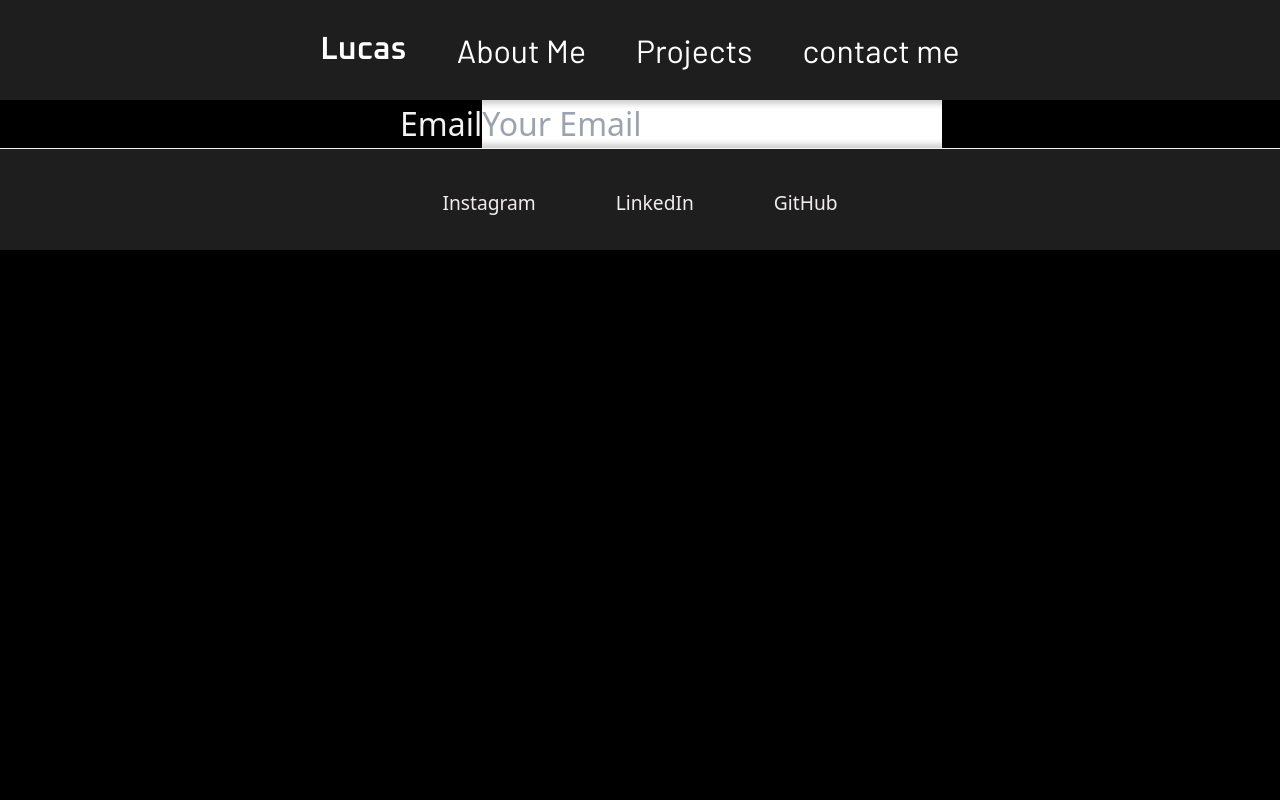
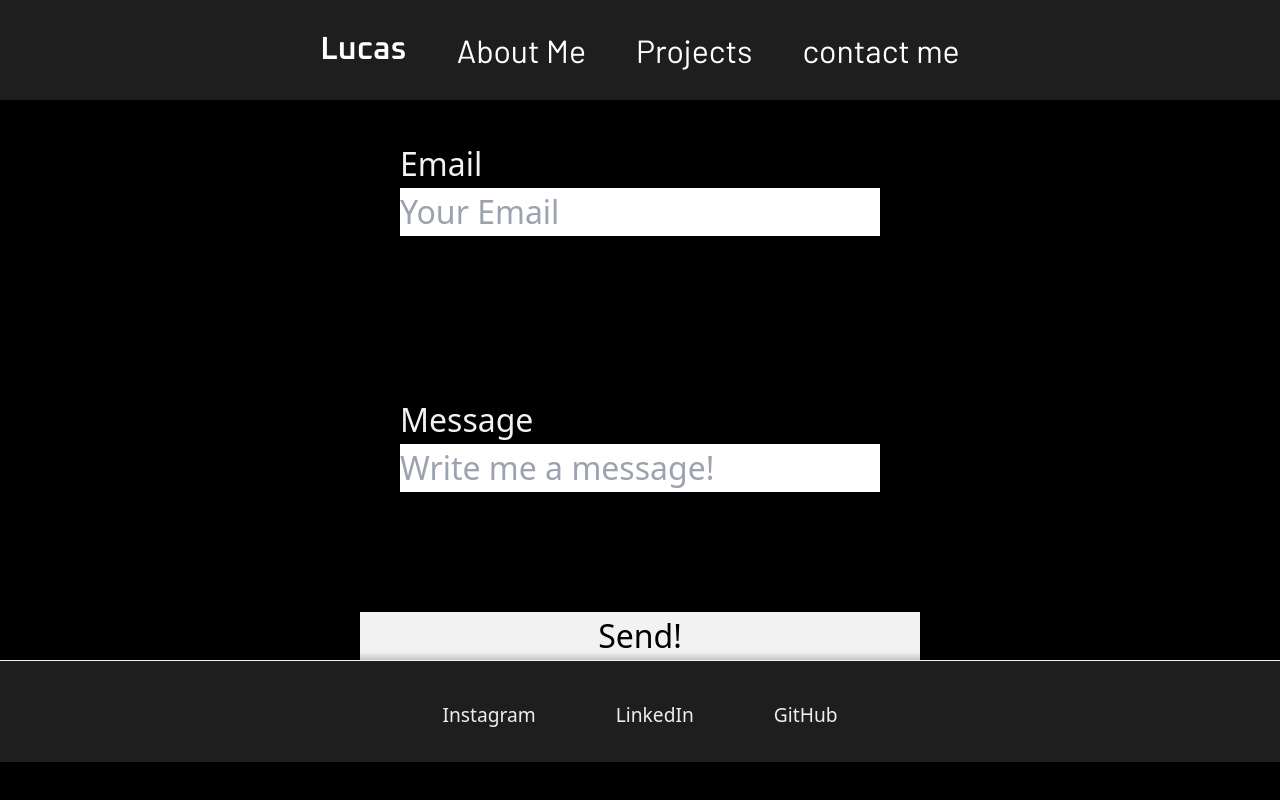
Before and after one commit to LubabDesu/portfolio_website, a Next.js app: page /contact in a window 1280 px wide. Built offline with nearby package versions, Linux system fonts and the light colour scheme.

Commit message:
rough contact form

```diff
--- a/src/app/contact/page.jsx
+++ b/src/app/contact/page.jsx
@@ -2,6 +2,7 @@ import "../globals.css";
 export default function Contact() {
     return (
         <form action="/api/submit-form" method="POST" className="contact-form">
+            <div className="contact-group">
                 <label>Email</label>
                 <input
                     type="email"
@@ -10,6 +11,21 @@ export default function Contact() {
                     required
                     style={{ color: "black" }}
                 />
+            </div>
+            <div className="contact-group">
+                <label>Message</label>
+                <input
+                    type="text"
+                    name="message"
+                    placeholder="Write me a message!"
+                    required
+                    style={{ color: "black" }}
+                />
+            </div>
+
+            <button type="submit" className="button">
+                Send!
+            </button>
         </form>
     );
 }
--- a/src/app/globals.css
+++ b/src/app/globals.css
@@ -86,8 +86,19 @@ h1 {
 
 .contact-form {
     display: flex;
+    flex-direction: column;
+    margin: 0 auto; /* Center it */
+    gap: 10vh;
+}
+
+.contact-group {
+    display: flex;
+    flex-direction: column;
     width: 60vh;
-    align-self: center;
-    justify-content: space-evenly;
-    justify-items: center;
+    margin: 5vh;
 }
+
+button {
+    background-color: var(--foreground);
+    color: var(--background);
+}
--- a/src/components/navbar.css
+++ b/src/components/navbar.css
@@ -16,7 +16,6 @@
 
 /* General Navigation Styling */
 nav {
-    overflow: hidden;
     display: flex;
     margin: 0;
     top: 0;
@@ -86,7 +85,7 @@ img {
     background-color: #121212;
     min-width: 160px; /* Minimum width */
     box-shadow: 0 4px 8px rgba(0, 0, 0, 0.1); /* Optional shadow */
-    z-index: 1; /* Ensure it appears above other elements */
+    z-index: 0; /* Ensure it appears above other elements */
     padding: 10px 0;
     visibility: hidden;
     opacity: 0;
@@ -106,7 +105,7 @@ img {
 }
 
 .dropdown-content li a:hover {
-    background-color: #202020; /* Highlight on hover */
+    background-color: #1e1e1; /* Highlight on hover */
     transition: 0.2s ease;
 }
 
@@ -115,7 +114,7 @@ img {
     display: block;
     visibility: visible;
     opacity: 1;
-    transition: opacity 0.1 ease;
+    transition: opacity 0.1s ease;
     transform: translateY(0);
 }
 
```
Lines whose indentation alone changed are shown as unchanged.
